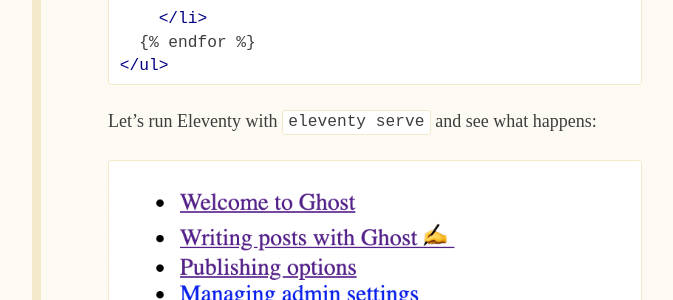
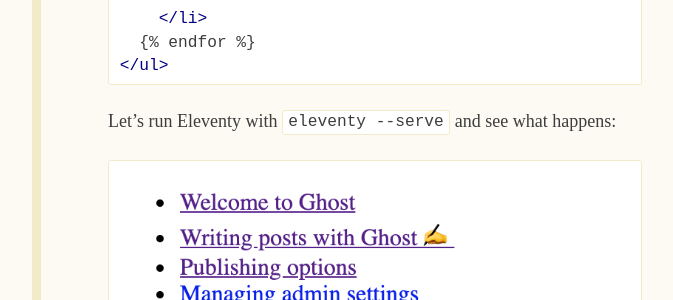
Before and after one commit to daviddarnes/david.darn.es, a Jekyll site: the page built from _posts/2019-06-01-use-eleventy-to-generate-a-ghost-blog.md, in a window 1280 px wide and 900 px high, scrolled down 1885 px. Shown: the part 147-447 px from the top of the window, without its empty margins (328-1001 px from the left). Built offline with Jekyll 4.4.1, drawn with Linux system fonts in a browser that asks for light colours; emoji names are drawn with the system emoji font; some web fonts are replaced.

Commit message:
Typo, thanks @Robb0wen

````diff
--- a/_posts/2019-06-01-use-eleventy-to-generate-a-ghost-blog.md
+++ b/_posts/2019-06-01-use-eleventy-to-generate-a-ghost-blog.md
@@ -61,7 +61,7 @@ This clever API code is all well and good, but you’re not going to see anythin
 </ul>
 ```
 
-Let’s run Eleventy with `eleventy serve` and see what happens:
+Let’s run Eleventy with `eleventy --serve` and see what happens:
 
 ![Unformatted list of linked post titles](/images/eleventy-ghost-blog/post-list.png)
 
````
